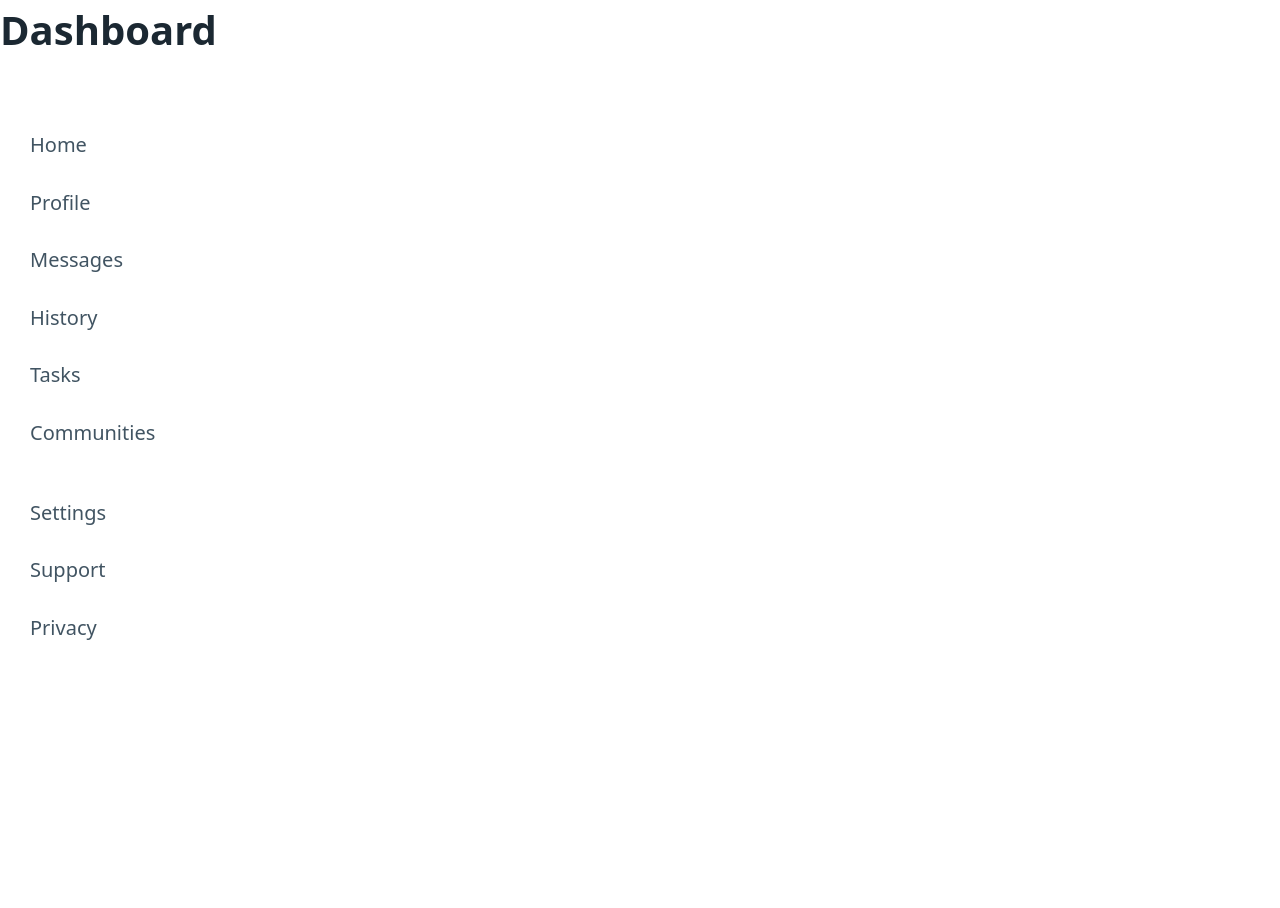
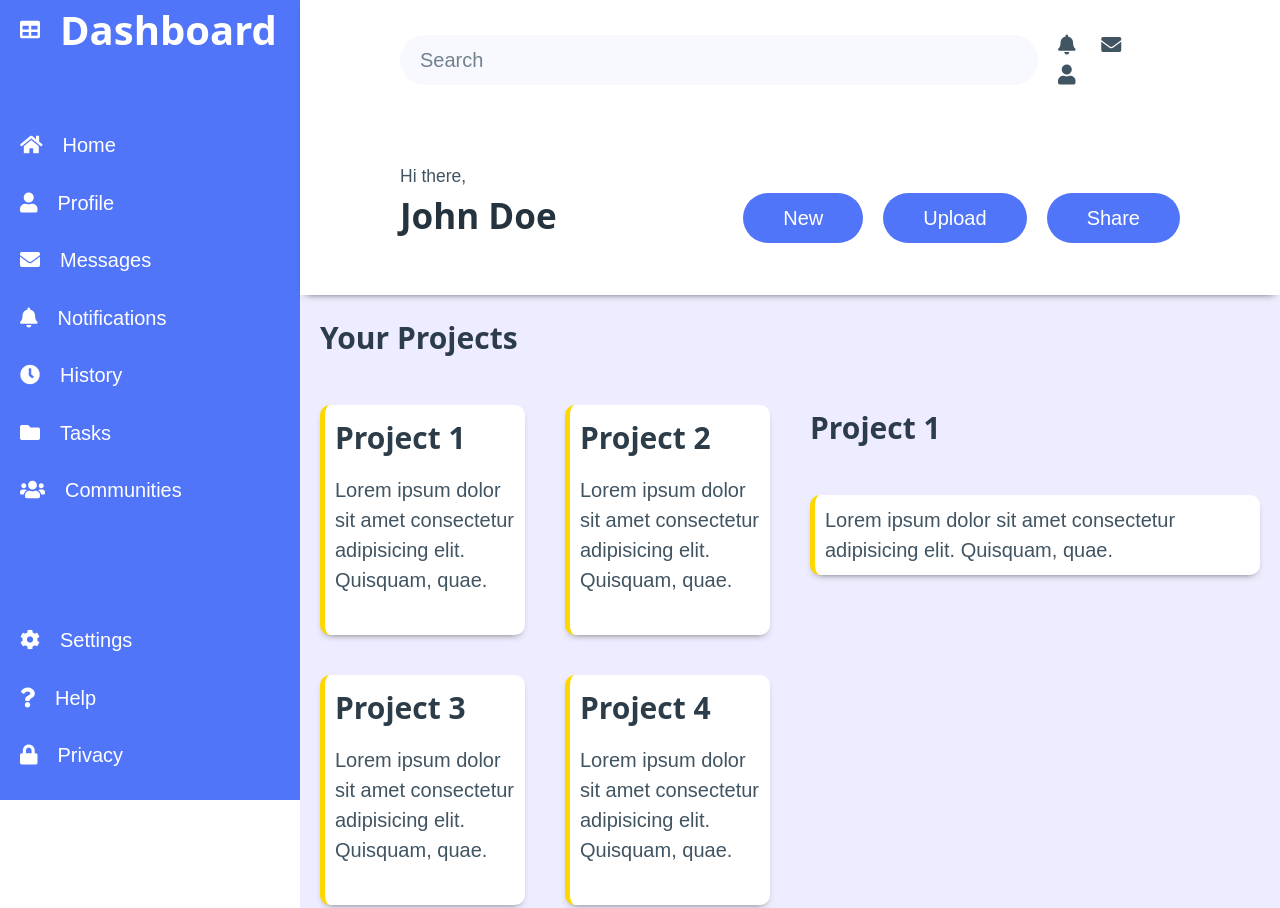
Before and after one commit to Vkscoma/dashboard-project, a plain HTML site: page index.html in a window 1280 px wide. Shown: the top 908 px of the page. Before the commit the page ends 800 px from the top, so only its background shows below. Drawn offline with nearby package versions, Linux system fonts and the light colour scheme; files that its build step writes are made by us from their sources; files whose address does not match are found by name.

Commit message:
Almost done
Added main content and styling

```diff
--- a/index.html
+++ b/index.html
@@ -5,36 +5,113 @@
     <meta charset="UTF-8">
     <meta http-equiv="X-UA-Compatible" content="IE=edge">
     <meta name="viewport" content="width=device-width, initial-scale=1.0">
-    <link rel="stylesheet" href="css/style.css">
     <link rel="stylesheet" href="https://unpkg.com/@picocss/pico@1.*/css/pico.min.css">
+    <link rel="stylesheet" href="style.css">
+    <link rel="stylesheet" href="https://cdnjs.cloudflare.com/ajax/libs/font-awesome/5.15.3/css/all.min.css">
     <title>Dashboard</title>
 </head>
 
 <body>
     <aside class="side-container">
-        <h1>Dashboard</h1>
+        <div class="header__logo">
+            <i class="fas fa-table"></i>
+            <h1>Dashboard</h1>
+        </div>
 
         <div class="dash-container">
             <div class="dash__main--container">
                 <ul>
-                    <li>Home</li>
-                    <li>Profile</li>
-                    <li>Messages</li>
-                    <li>History</li>
-                    <li>Tasks</li>
-                    <li>Communities</li>
+                    <li> <i class="fas fa-home"></i>Home</li>
+                    <li> <i class="fas fa-user"></i>Profile</li>
+                    <li> <i class="fas fa-envelope"></i>Messages</li>
+                    <li> <i class="fas fa-bell"></i>Notifications</li>
+                    <li> <i class="fas fa-clock"></i>History</li>
+                    <li> <i class="fas fa-folder"></i>Tasks</li>
+                    <li> <i class="fas fa-users"></i>Communities</li>
                 </ul>
             </div>
 
             <div class="dash__sub--container">
                 <ul>
-                    <li>Settings</li>
-                    <li>Support</li>
-                    <li>Privacy</li>
+                    <li> <i class="fas fa-cog"></i>Settings</li>
+                    <li> <i class="fas fa-question"></i>Help</li>
+                    <li> <i class="fas fa-lock"></i>Privacy</li>
                 </ul>
             </div>
         </div>
     </aside>
+
+    <div class="main__content--container">
+        <div class="main__header--container">
+            <section>
+                <div class="main__header">
+                    <input type="text" placeholder="Search" class="search__bar">
+                    <div class="main__header--right">
+                        <i class="fas fa-bell"></i>
+                        <i class="fas fa-envelope"></i>
+                        <i class="fas fa-user"></i>
+                    </div>
+                </div>
+            </section>
+
+            <section class="margin-bottom-0">
+                <div class="sub__header--container">
+                    <div class="user__container">
+                        <small>Hi there,</small>
+                        <h2>John Doe</h2>
+                    </div>
+                    <div class="header__buttons--container">
+                        <button class="btn btn--primary">New</button>
+                        <button class="btn btn--secondary">Upload</button>
+                        <button class="btn btn--tertiary">Share</button>
+                    </div>
+                </div>
+            </section>
+        </div>
+
+        <div class="main__body--container">
+            <h3>Your Projects</h3>
+            <div class="parent__grid">
+                <section>
+                    <div class="grid__container">
+                        <article>
+                            <h3>Project 1</h3>
+                            <p>Lorem ipsum dolor sit amet consectetur adipisicing elit. Quisquam, quae.</p>
+                        </article>
+                        <article>
+                            <h3>Project 2</h3>
+                            <p>Lorem ipsum dolor sit amet consectetur adipisicing elit. Quisquam, quae.</p>
+                        </article>
+                        <article>
+                            <h3>Project 3</h3>
+                            <p>Lorem ipsum dolor sit amet consectetur adipisicing elit. Quisquam, quae.</p>
+                        </article>
+                        <article>
+                            <h3>Project 4</h3>
+                            <p>Lorem ipsum dolor sit amet consectetur adipisicing elit. Quisquam, quae.</p>
+                        </article>
+                        <article>
+                            <h3>Project 5</h3>
+                            <p>Lorem ipsum dolor sit amet consectetur adipisicing elit. Quisquam, quae.</p>
+                        </article>
+                        <article>
+                            <h3>Project 6</h3>
+                            <p>Lorem ipsum dolor sit amet consectetur adipisicing elit. Quisquam, quae.</p>
+                        </article>
+                    </div>
+                </section>
+
+                <section>
+                    <div class="sub__right__grid--container">
+                        <div class="article">
+                            <h3>Project 1</h3>
+                            <article>Lorem ipsum dolor sit amet consectetur adipisicing elit. Quisquam, quae.</article>
+                        </div>
+                    </div>
+                </section>
+            </div>
+        </div>
+    </div>
     <script src="js/script.js"></script>
 </body>
 
--- a/style.css
+++ b/style.css
@@ -0,0 +1,205 @@
+* {
+    margin: 0;
+    padding: 0;
+    box-sizing: border-box;
+}
+
+body {
+    font-family: 'Poppins', sans-serif;
+}
+
+:root {
+    --primary-color: #5175f8;
+    --secondary-color: #2ff4f8;
+    --light-color: #fff;
+    --dark-color: #222;
+    --purple-grey-color: #EEEDFF;
+    --light-grey-color: #F8F8FF;
+}
+
+.margin-bottom-0 {
+    margin-bottom: 0;
+}
+
+.header__logo {
+    display: flex;
+    align-items: center;
+    margin-bottom: 3em;
+    padding-left: 1em;
+}
+
+.header__logo h1 {
+    margin: 0;
+}
+
+.side-container {
+    position: fixed;
+    top: 0;
+    left: 0;
+    width: 100%;
+    height: 100%;
+    max-width: 300px;
+    background-color: var(--primary-color);
+    display: flex;
+    flex-direction: column;
+    align-items: left;
+    color: #fff;
+}
+
+.side-container h1,
+ul,
+li {
+    color: #fff;
+}
+
+.side-container li {
+    cursor: pointer;
+    width: 100%;
+    padding-left: 1em;
+}
+
+.side-container li:hover {
+    background-color: var(--secondary-color);
+}
+
+i {
+    margin-right: 1em;
+}
+
+.dash__sub--container {
+    margin-top: 5em;
+}
+
+/* Main Header */
+.main__content--container {
+    padding-left: 300px;
+    padding-top: 0;
+}
+
+.main__header--container {
+    width: 100%;
+    box-shadow: 0 4px 8px -6px #222;
+    position: relative;
+    top: 0;
+    bottom: 0;
+}
+
+.main__header {
+    width: 100%;
+    height: 120px;
+    background-color: var(--light-color);
+    display: flex;
+    justify-content: space-between;
+    align-items: center;
+    padding: 0 25px;
+}
+
+.main__header {
+    margin-top: 0;
+    display: flex;
+    justify-content: space-between;
+    align-items: center;
+    padding: 0 100px;
+}
+
+.main__header--right {
+    padding: 20px;
+}
+
+section {
+    margin-bottom: 2em;
+}
+
+.search__bar {
+    width: 100%;
+    max-width: 650px;
+    height: 50px !important;
+    background-color: var(--light-grey-color);
+    border-radius: 50px;
+    display: flex;
+    align-items: center;
+    margin: 0 !important;
+    border: none;
+}
+
+.main__header--right i {
+    cursor: pointer;
+}
+
+.main__header--right i:hover {
+    color: var(--primary-color)
+}
+
+.sub__header--container {
+    display: flex;
+    justify-content: space-between;
+    align-items: center;
+    padding: 0 100px;
+}
+
+.header__buttons--container {
+    display: flex;
+    align-items: center;
+    gap: 1em;
+}
+
+.btn {
+    background-color: var(--primary-color);
+    color: var(--light-color);
+    border: none;
+    border-radius: 50px;
+    cursor: pointer;
+    transition: all 0.3s ease;
+    text-align: center;
+    padding: 10px 40px;
+    font-size: 1rem;
+}
+
+.btn:hover {
+    background-color: var(--secondary-color);
+}
+
+.main__body--container {
+    padding: 20px;
+    background-color: var(--purple-grey-color);
+}
+
+.parent__grid {
+    display: grid;
+    grid-template-columns: repeat(2, 1fr);
+    grid-gap: 2em;
+    width: 100%;
+}
+
+.grid__container {
+    display: grid;
+    grid-template-columns: repeat(2, 1fr);
+    grid-gap: 2em;
+    width: 100%;
+    max-width: 850px;
+}
+
+article {
+    background-color: var(--light-color);
+    padding: 10px;
+    border-radius: 10px;
+    box-shadow: 0 4px 8px -6px #222;
+    margin: 0;
+    border-left: 5px solid gold;
+    cursor: pointer;
+    transition: all 0.3s ease;
+}
+
+article:hover {
+    scale: 1.05;
+}
+
+article h3 {
+    margin-bottom: 0.5em;
+}
+
+.sub__right__grid--container {
+    display: grid;
+    grid-gap: 2em;
+    width: 100%;
+}
```
